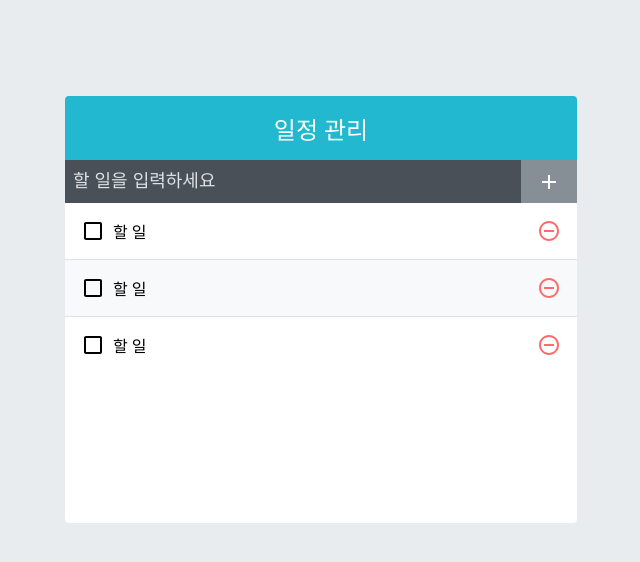
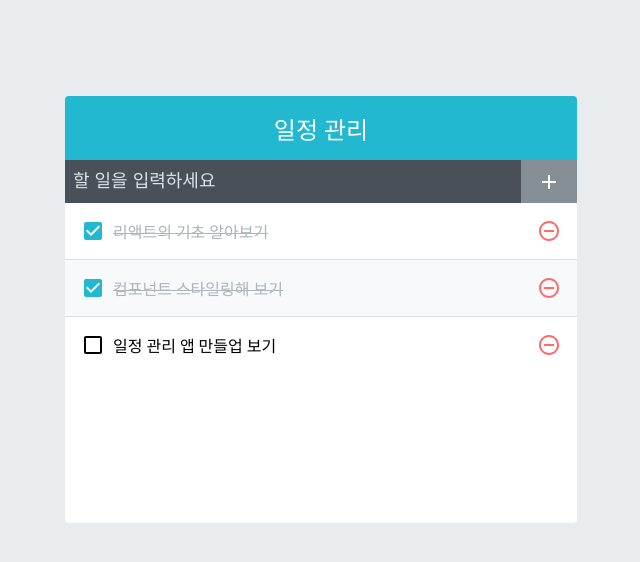
Before and after one commit to woonbeom/react-todo-app, a React (Create React App) app: page / in a window 1280 px wide. Shown: the top 562 px of the page, without its empty margins (319-959 px from the left). Built offline with nearby package versions, Linux system fonts and the light colour scheme.

Commit message:
todos state 만들고 TodoList에 전달하여 그리기
- App에서 todos state 만들고 props로 TodoList에 전달.

```diff
--- a/src/App.js
+++ b/src/App.js
@@ -1,13 +1,31 @@
-import React from 'react';
+import React, { useState } from 'react';
 import TodoTemplate from './components/TodoTemplate';
 import TodoInsert from './components/TodoInsert';
 import TodoList from './components/TodoList';
 
 const App = () => {
+  // 여러 종류의 값을 전달해야 하는 경우에는 객체로 한 번에 넘기는게 성능 최적화 면에서도 좋다.
+  const [todos, setTodos] = useState([
+    {
+      id: 1,
+      text: '리액트의 기초 알아보기',
+      checked: true,
+    },
+    {
+      id: 2,
+      text: '컴포넌트 스타일링해 보기',
+      checked: true,
+    },
+    {
+      id: 3,
+      text: '일정 관리 앱 만들업 보기',
+      checked: false,
+    },
+  ]);
   return (
     <TodoTemplate>
       <TodoInsert />
-      <TodoList />
+      <TodoList todos={todos} />
     </TodoTemplate>
   );
 };
--- a/src/components/TodoList.js
+++ b/src/components/TodoList.js
@@ -2,12 +2,12 @@ import React from 'react';
 import TodoListItem from './TodoListItem';
 import './TodoList.scss';
 
-const TodoList = () => {
+const TodoList = ({ todos }) => {
   return (
     <div className="TodoList">
-      <TodoListItem />
-      <TodoListItem />
-      <TodoListItem />
+      {todos.map(todo => (
+        <TodoListItem todo={todo} key={todo.id} />
+      ))}
     </div>
   );
 };
--- a/src/components/TodoListItem.js
+++ b/src/components/TodoListItem.js
@@ -4,14 +4,16 @@ import {
   MdCheckBox,
   MdRemoveCircleOutline,
 } from 'react-icons/md';
+import cn from 'classnames';
 import './TodoListItem.scss';
 
-const TodoListItem = () => {
+const TodoListItem = ({ todo }) => {
+  const { text, checked } = todo;
   return (
     <div className="TodoListItem">
-      <div className="checkbox">
-        <MdCheckBoxOutlineBlank />
-        <div className="text">할 일</div>
+      <div className={cn('checkbox', { checked })}>
+        {checked ? <MdCheckBox /> : <MdCheckBoxOutlineBlank />}
+        <div className="text">{text}</div>
       </div>
       <div className="remove">
         <MdRemoveCircleOutline />
```
